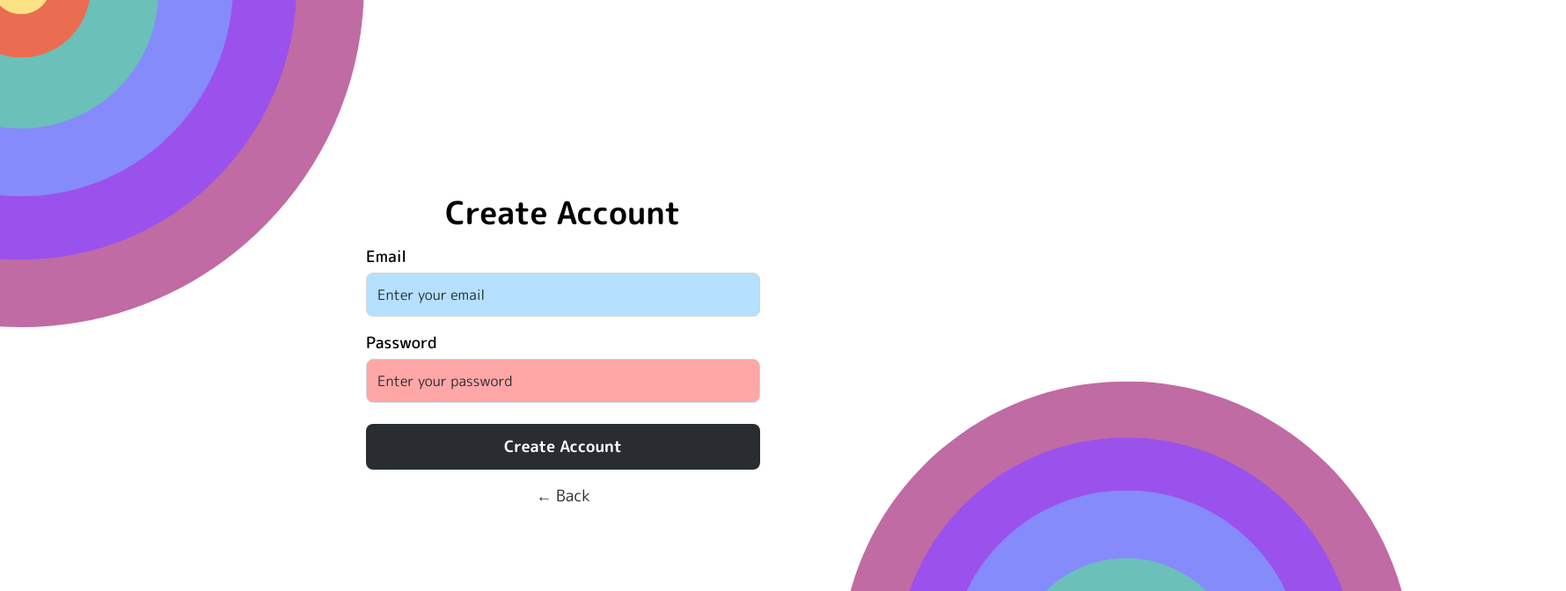
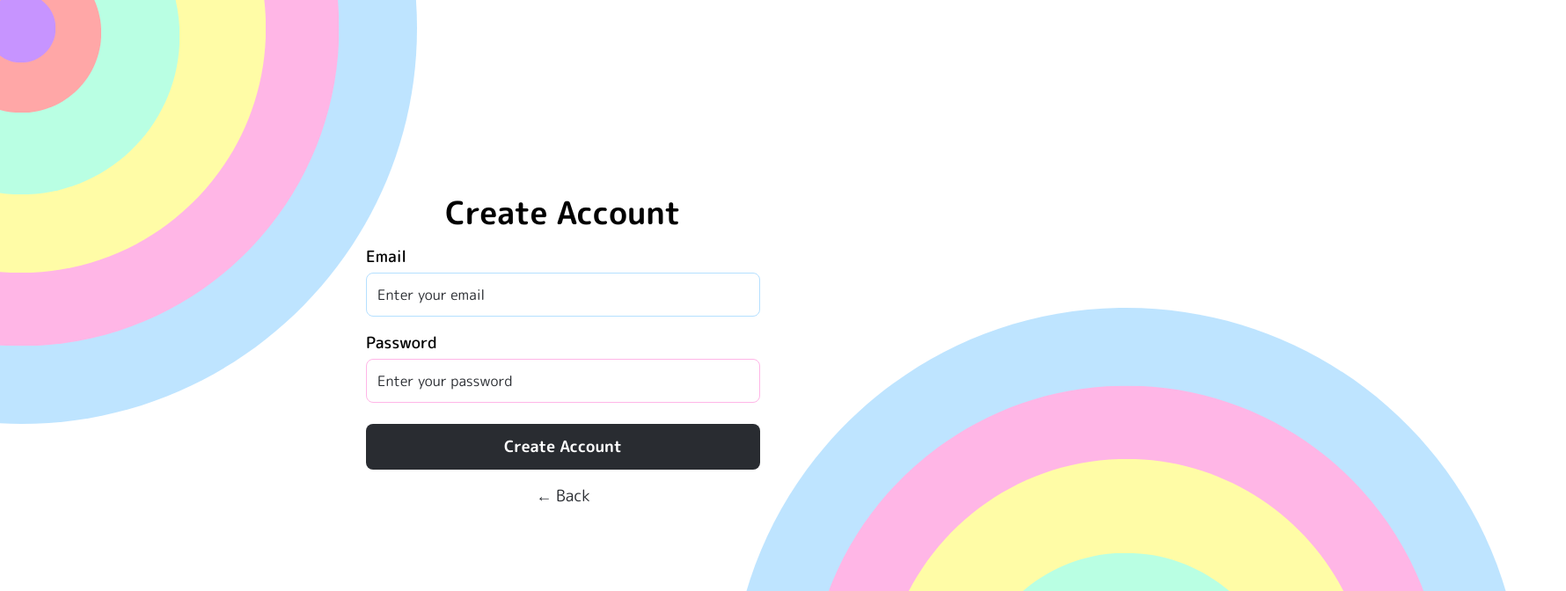
Before and after one commit to Ardenz1/achieve, a Next.js app: page /authen/createaccount in a window 1280 px wide. Shown: the top 672 px of the page at 88% size, 1780 px wide, since content can reach past the window. Built offline with nearby package versions, Linux system fonts and the light colour scheme.

Commit message:
Form validation and other small design changes

```diff
--- a/src/app/authen/createaccount/page.js
+++ b/src/app/authen/createaccount/page.js
@@ -69,9 +69,9 @@ export default function CreateAccount() {
   return (
     <div>
       <img
-        src="/icon.svg"
+        src="/iconNew.svg"
         alt="Logo"
-        className="absolute top-8 left-6 transform -translate-x-1/2 -translate-y-1/2 md:w-[1000px] md:h-auto lg:w-[1200px] lg:h-auto z-0 pointer-events-none"
+        className="absolute top-8 left-6 transform -translate-x-1/2 -translate-y-1/2 md:w-[900px] md:h-auto lg:w-[900px] lg:h-auto z-0 pointer-events-none"
       />
       <div className="relative z-10 flex flex-col items-center justify-center h-screen p-4 sm:p-8 md:p-10">
         <h1 className="text-center font-bold mb-4 text-4xl">Create Account</h1>
@@ -84,7 +84,7 @@ export default function CreateAccount() {
             placeholder="Enter your email"
             value={email}
             onChange={(e) => setEmail(e.target.value.trim().toLowerCase())} // Format on input
-            className="w-full p-3 placeholder-achieve-grey border bg-achieve-bluepurple border-gray-300 rounded-lg focus:outline-none focus:ring-2 focus:ring-blue-500"
+            className="w-full p-3 placeholder-achieve-grey border border-achieve-bluepurple rounded-lg focus:outline-none focus:ring-2 focus:ring-blue-500"
           />
         </div>
 
@@ -149,7 +149,7 @@ export default function CreateAccount() {
             placeholder="Enter your password"
             value={password}
             onChange={(e) => setPassword(e.target.value.trim())} // Trim spaces
-            className="w-full p-3 placeholder-achieve-grey border bg-achieve-orange border-gray-300 rounded-lg focus:outline-none focus:ring-2 focus:ring-blue-500"
+            className="w-full p-3 placeholder-achieve-grey border border-achieve-pink  rounded-lg focus:outline-none focus:ring-2 focus:ring-blue-500"
           />
         </div>
 
@@ -174,9 +174,9 @@ export default function CreateAccount() {
         </Link>
       </div>
       <img
-        src="/icon.svg"
+        src="/iconNew.svg"
         alt="Logo"
-        className="absolute bottom-0 right-0 transform translate-x-1/2 translate-y-1/2 md:w-[800px] md:h-100 lg:w-[1000px] lg:h-100 z-0 pointer-events-none"
+        className="absolute bottom-0 right-0 transform translate-x-1/2 translate-y-1/2 md:w-[600px] md:h-100 lg:w-[900px] lg:h-100 z-0 pointer-events-none"
       />
     </div>
   );
--- a/src/app/authen/login/page.js
+++ b/src/app/authen/login/page.js
@@ -59,9 +59,9 @@ export default function Login() {
   return (
     <div className="relative h-screen overflow-hidden">
       <img
-        src="/icon.svg"
+        src="/iconNew.svg"
         alt="Logo"
-        className="absolute top-8 left-6 transform -translate-x-1/2 -translate-y-1/2 md:w-[1000px] md:h-auto lg:w-[1200px] lg:h-auto z-0 pointer-events-none"
+        className="absolute top-8 left-6 transform -translate-x-1/2 -translate-y-1/2 md:w-[900px] md:h-auto lg:w-[900px] lg:h-auto z-0 pointer-events-none"
       />
       <div className="relative z-10 flex flex-col items-center justify-center h-screen p-4 sm:p-8 md:p-10">
         <h1 className="text-center font-bold mb-4 text-4xl">Login</h1>
@@ -113,9 +113,9 @@ export default function Login() {
       </div>
 
       <img
-        src="/icon.svg"
+        src="/iconNew.svg"
         alt="Logo"
-        className="absolute bottom-0 right-0 transform translate-x-1/2 translate-y-1/2 md:w-[800px] md:h-100 lg:w-[1000px] lg:h-100 z-0 pointer-events-none"
+        className="absolute bottom-0 right-0 transform translate-x-1/2 translate-y-1/2 md:w-[600px] md:h-100 lg:w-[900px] lg:h-100 z-0 pointer-events-none"
       />
     </div>
   );
--- a/src/app/entries/[dayId]/newFood/page.js
+++ b/src/app/entries/[dayId]/newFood/page.js
@@ -187,8 +187,14 @@ export default function NewFoodEntry() {
             <h3 className="text-lg font-thin">{nutrient.label}</h3>
             <input
               type="text"
-              placeholder={`0 ${nutrient.unit || "g"}`}              value={nutrient.state}
-              onChange={(e) => nutrient.setState(e.target.value)}
+              placeholder={`0 ${nutrient.unit || "g"}`}
+              value={nutrient.state}
+              onChange={(e) => {
+                const value = e.target.value.trim();
+                if (/^\d*\.?\d*$/.test(value)) {
+                  nutrient.setState(value);
+                }
+              }}
               className={`bg-transparent border ${nutrient.color} rounded-md p-2 outline-none w-full`}
             />
           </div>
@@ -208,26 +214,45 @@ export default function NewFoodEntry() {
         </div>
 
         <div className="mb-4 w-full">
+          <h3 className="text-lg font-thin">Serving Size</h3>
+          <input
+            type="text"
+            placeholder="e.g., 2"
+            value={servingSize}
+            onChange={(e) => {
+              const value = e.target.value;
+              // Allow only numbers and decimals
+              if (/^\d*\.?\d*$/.test(value)) {
+                setServingSize(value);
+              }
+            }}
+            className="bg-transparent border border-achieve-white rounded-md p-2 outline-none w-full"
+          />
+          {/* Show error message only when the input is invalid and non-empty */}
+          {servingSize && servingSize.trim() !== "" && !/^\d*\.?\d*$/.test(servingSize) && (
+            <p className="text-red-500 text-sm mt-1">Please enter a valid number.</p>
+          )}
+        </div>
+
+
+        <div className="mb-4 w-full">
           <h3 className="text-lg font-thin">Amount Consumed</h3>
           <input
             type="text"
             placeholder="0"
             value={amount}
-            onChange={(e) => setAmount(e.target.value)}
+            onChange={(e) => {
+              const value = e.target.value;
+              // Allow only numbers and decimals
+              if (/^\d*\.?\d*$/.test(value)) {
+                setAmount(value);
+              }
+            }}
             className="bg-transparent border border-achieve-white rounded-md p-2 outline-none w-full"
           />
         </div>
 
-        <div className="mb-4 w-full">
-          <h3 className="text-lg font-thin">Serving Size</h3>
-          <input
-            type="text"
-            placeholder="e.g., 1 cup"
-            value={servingSize}
-            onChange={(e) => setServingSize(e.target.value)}
-            className="bg-transparent border border-achieve-white rounded-md p-2 outline-none w-full"
-          />
-        </div>
+
       </div>
 
       <p className="text-sm text-gray-500 mt-2">*As soon as you hit save, calculations will be done</p>
--- a/src/app/info/page.js
+++ b/src/app/info/page.js
@@ -8,14 +8,14 @@ export default function Info() {
         <h1 className="font-bold text-4xl mb-20 mt-10">Nutrition Info </h1>
 
         <div className="bg-white w-full text-xl p-6 rounded-lg shadow-md text-achieve-grey lg:w-1/2 mx-auto">
-        <p>Hello! Thank you for using or visitng achieve, this page explains the math behind how this works and my inspiration behind it!</p>
+        <p>Hello! Thank you for using or visiting achieve, this page explains the math behind how this works and my inspiration behind it!</p>
         <h4 className="font-bold text-xl mt-10">Inspiration</h4>
           <p>This app was born from my own health journey. I wanted a tool that could help me track my nutrition while being flexible enough to accommodate different needs.</p>
           <p>For me, it’s a way to log my daily food intake. For someone else, it might be a way to focus on tracking protein consumption. My goal was to make a simple yet adaptable tool that works for everyone.</p>
         <h4 className="font-bold text-xl mt-10">Math</h4>
         <p>A healthy daily calorie intake typically ranges from 1,600 to 3,000 calories, depending on factors like age, sex, activity level, and overall health. Based on the Dietary Guidelines for Americans, this app uses a 2,000-calorie daily average as a reference point.</p>
         <p>The calculations are straightforward: <br></br> (Amount / Serving Size) × Calories, Protein, Fat, etc. <br></br> This helps provide a clear breakdown of your daily intake based on the portions you consume.</p>
-       <br></br> <p> If you only want to track one of the nutrients like protien, simply enter calories per serving, amount consumed and serving size, plus the nutrient you want to track. </p>
+       <br></br> <p> If you only want to track one of the nutrients like protien, simply enter amount consumed and serving size, plus the nutrient you want to track. </p>
         <h4 className="font-bold text-xl mt-10">Sources</h4>
         <p>*https://www.dietaryguidelines.gov/</p>
         </div>
--- a/src/app/welcome/page.js
+++ b/src/app/welcome/page.js
@@ -4,9 +4,9 @@ export default function WelcomePage() {
     return (
       <div className="relative h-screen overflow-hidden">
           <img
-        src="icon.svg"
+        src="iconNew.svg"
         alt="Logo"
-        className="absolute top-8 left-6 transform -translate-x-1/2 -translate-y-1/2 md:w-[1000px] md:h-auto"
+        className="absolute top-8 left-6 transform -translate-x-1/2 -translate-y-1/2 md:w-[900px] md:h-auto"
       />
         <div className="relative h-screen flex flex-col items-center justify-center p-10">
         <h1 className="text-center font-bold mb-4 sm:w-[300px]  md:text-4xl md:w-[500px] break-words">
@@ -23,7 +23,7 @@ export default function WelcomePage() {
       </div>
       </div>
       <img
-        src="icon.svg"
+        src="iconNew.svg"
         alt="Logo"
         className="absolute bottom-0 right-0 transform translate-x-1/2 translate-y-1/2 md:w-[800px] md:text-2xl md:h-100 lg:w-[800px] lg:h-100 z-0 pointer-events-none"
         />
--- a/src/components/footer.js
+++ b/src/components/footer.js
@@ -1,6 +1,6 @@
 const Footer = () => {
   return (
-    <div className="bg-achieve-white  pb-5 flex justify-center items-center relative px-5 overflow-hidden">
+    <div className="bg-achieve-white shadow-[-2px_-4px_6px_rgba(0,0,0,0.1)] pb-5 flex justify-center items-center relative px-5 overflow-hidden">
       <h1 className="text-achieve-grey text-sm font-bold pt-3 z-10">
         Achieve Your Health Goals, One Step at a Time.
       </h1>
```
Also changed, not shown: public/iconNew.svg (added).
